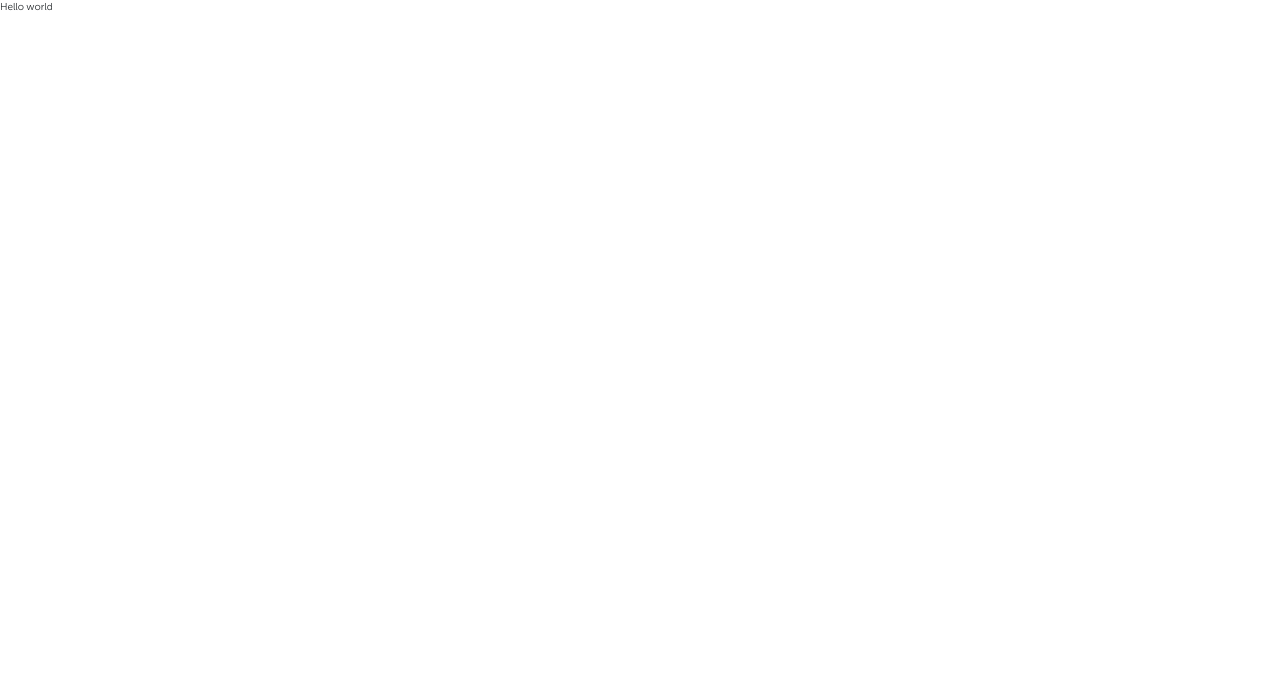
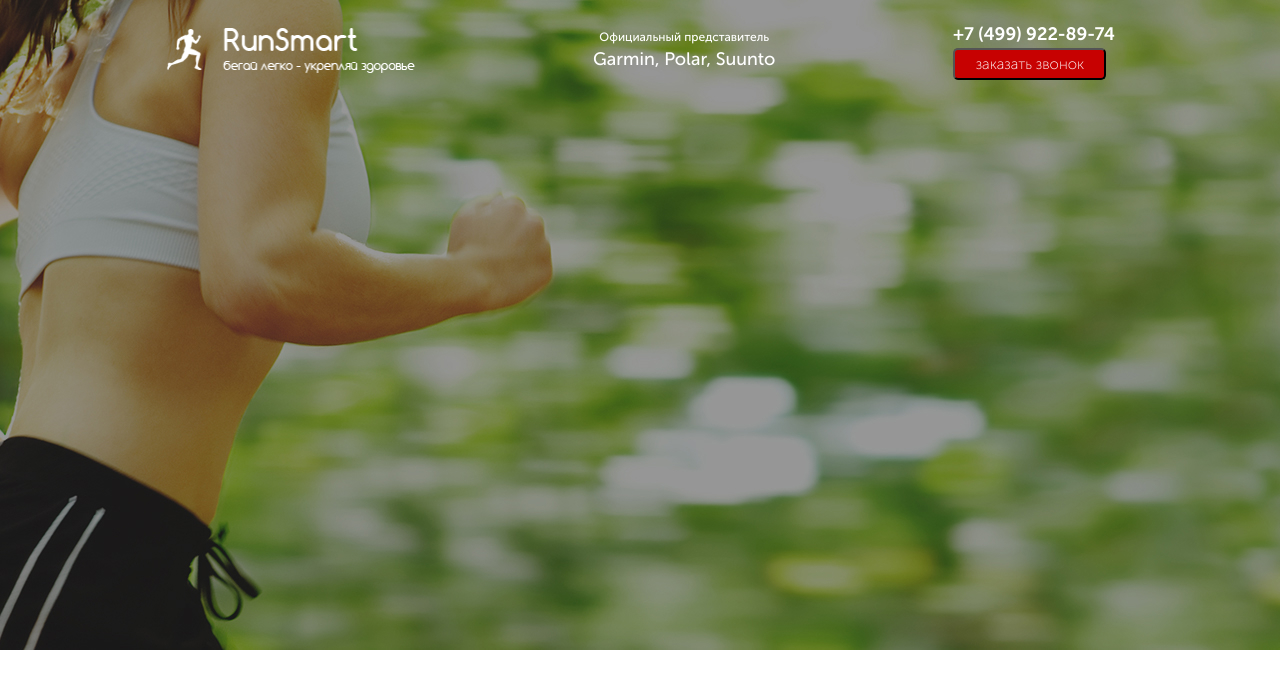
Before and after one commit to denispolyakov11/run_Smart, a website: page src/index.html in a window 1280 px wide. Drawn offline with Linux system fonts and the light colour scheme.

Commit message:
add promo

```diff
--- /dev/null
+++ b/gulpfile.js
@@ -0,0 +1,33 @@
+const gulp        = require('gulp');
+const browserSync = require('browser-sync');
+const sass        = require('gulp-sass')(require('sass'));
+const cleanCSS = require('gulp-clean-css');
+const autoprefixer = require('gulp-autoprefixer');
+const rename = require("gulp-rename");
+
+gulp.task('server', function() {
+
+    browserSync({
+        server: {
+            baseDir: "src"
+        }
+    });
+
+    gulp.watch("src/*.html").on('change', browserSync.reload);
+});
+
+gulp.task('styles', function() {
+    return gulp.src("src/sass/**/*.+(scss|sass)")
+        .pipe(sass({outputStyle: 'compressed'}).on('error', sass.logError))
+        .pipe(rename({suffix: '.min', prefix: ''}))
+        .pipe(autoprefixer())
+        .pipe(cleanCSS({compatibility: 'ie8'}))
+        .pipe(gulp.dest("src/css"))
+        .pipe(browserSync.stream());
+});
+
+gulp.task('watch', function() {
+    gulp.watch("src/sass/**/*.+(scss|sass)", gulp.parallel('styles'));
+})
+
+gulp.task('default', gulp.parallel('watch', 'server', 'styles'));
--- /dev/null
+++ b/src/css/header.min.css
@@ -0,0 +1 @@
+.header{display:flex;justify-content:space-between;justify-content:center}
--- a/src/index.html
+++ b/src/index.html
@@ -5,16 +5,31 @@
     <meta http-equiv="X-UA-Compatible" content="IE=edge">
     <meta name="viewport" content="width=device-width, initial-scale=1.0">
     <link rel="stylesheet" href="css/bootstrap-reboot.min.css">
-    <link rel="stylesheet" href="css/bootstrap-grid.min.css">
     <link rel="stylesheet" href="css/fonts.css">
-    <link rel="stylesheet" href="css/style.css">
+    <link rel="stylesheet" href="css/style.min.css">
 
     <title>Document</title>
 </head>
 <body>
-    <div class="museo">
-        Hello world
+    <div class="promo">
+        <div class="container">
+            <div class="header">
+                <a href="#" class="header__logo">
+                    <img src="icons/logo.png" alt="logo">
+                </a>
+                <div class="header__official">
+                    Официальный представитель
+                    <span>Garmin, Polar, Suunto</span>
+                </div>
+                <div class="header__contact">
+                    <a href="tel:+74999228974" class="header__phone">+7 (499) 922-89-74</a>
+                    <button class="button">заказать звонок</button>
+                </div>
+            </div>
+        </div>
+
     </div>
+
 
 
 </body>
--- /dev/null
+++ b/src/sass/_buttons.scss
@@ -0,0 +1,9 @@
+.button{
+    width: 153px;
+    height: 32px;
+    background: #C70101;
+    border-radius: 5px;
+    color: #fff;
+    font-weight: 100;
+    font-size: 15px;
+}
--- /dev/null
+++ b/src/sass/_header.scss
@@ -0,0 +1,33 @@
+.header{
+    display: flex;
+    justify-content: space-between;
+    align-items: center;
+    &__logo{
+        width: 250px;
+        img{
+            width: 100%;
+        }
+    }
+    &__official{
+        color: #fff;
+        font-weight: 500;
+        font-size: 12px;
+        text-align: center;
+        span{
+            display: block;
+            font-size: 18px;
+        }
+    }
+    &__phone{
+        display: block;
+        color: #FFFFFF;
+        font-weight: 700;
+        font-size: 18px;
+        text-decoration: none;
+        :hover{
+            color:#cac7c7;
+        }
+
+    }
+
+}
--- /dev/null
+++ b/src/sass/_promo.scss
@@ -0,0 +1,5 @@
+.promo{
+    min-height: 650px;
+    padding: 21px 0 93px 0;
+    background: url(../img/bg.jpg) center (center/cover) no-repeat
+}
--- a/src/sass/style.sass
+++ /dev/null
@@ -1,2 +0,0 @@
-body
-    background-color: #red
--- /dev/null
+++ b/src/sass/style.scss
@@ -0,0 +1,11 @@
+*{
+    font-family: "Museo Sans Cyrl", sans-serif;
+}
+
+.container{
+    max-width: 950px;
+    margin: 0 auto;
+}
+@import "promo";
+@import "header";
+@import "buttons"
```
Also changed, not shown: package.json (added, +30 -0 lines), src/css/bootstrap-grid.min.css (deleted), src/css/style.css (deleted), src/css/style.min.css, src/img/slide_2.png (added), src/img/slide_3.png (added), src/sass/_general.sass (deleted), src/sass/_media.sass (deleted), src/sass/_media.scss (added), src/sass/_mixins.sass (deleted), src/sass/_variables.sass (deleted), src/sass/_variables.scss (added), 3 other files.
